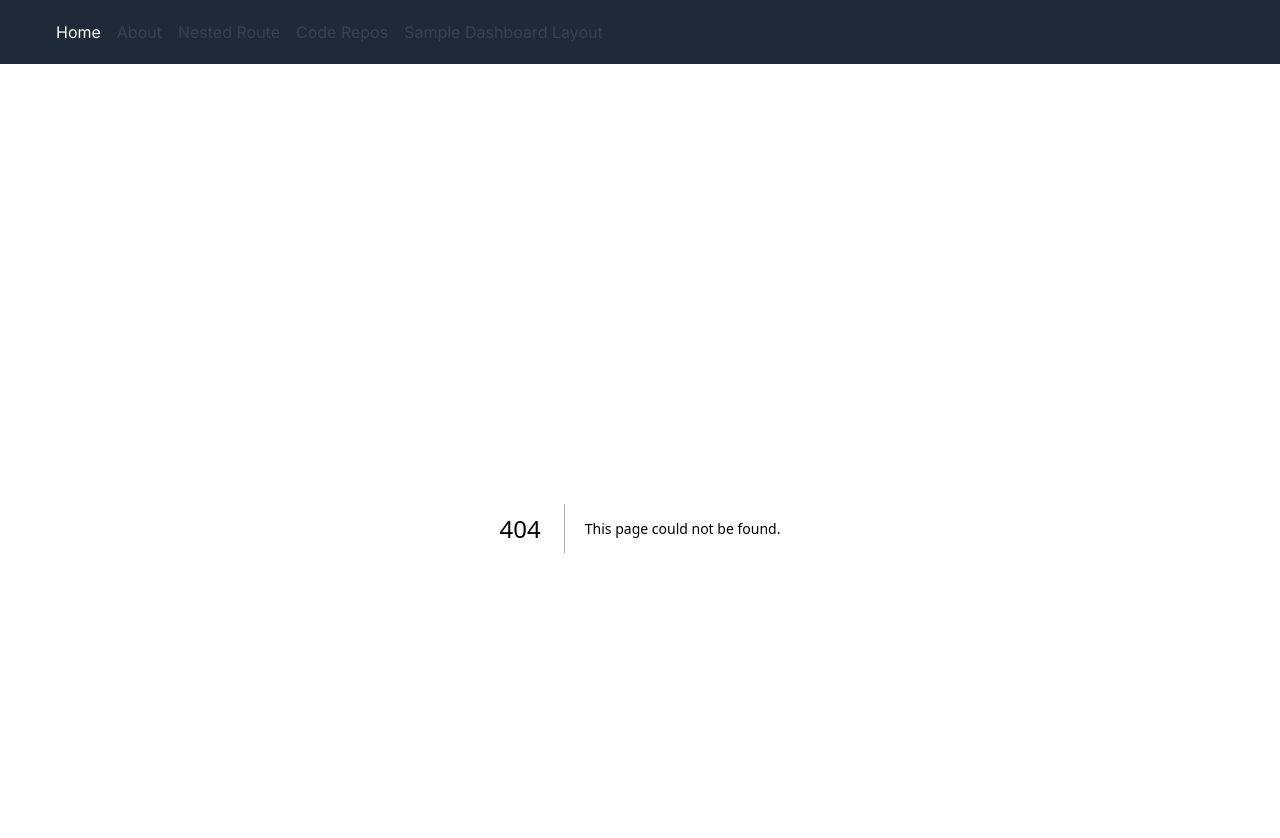
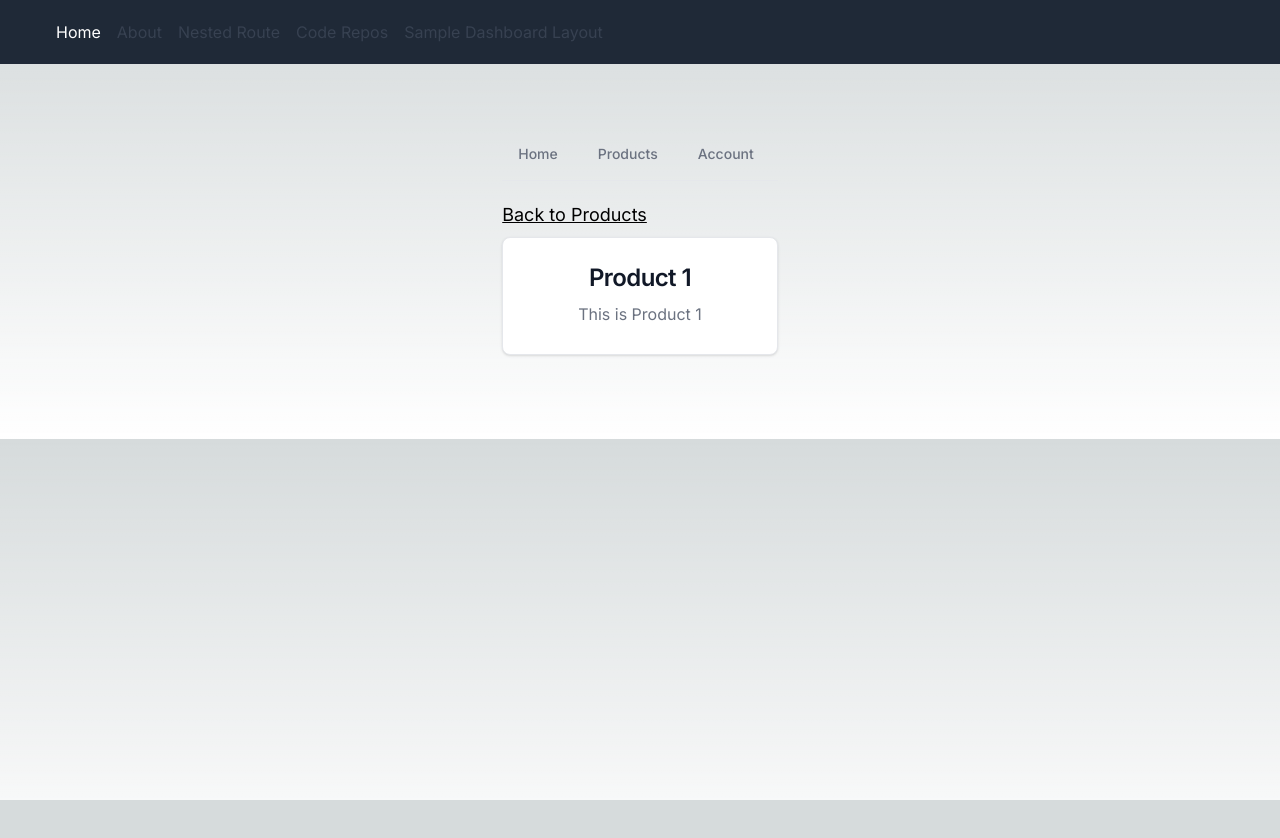
Before and after one commit to Ben888GitHub/nextjs-app-router, a Next.js app: page /dashboard/products/1 in a window 1280 px wide. Before the commit this address had no page. Shown: the top 838 px of the page. After the commit the page ends 800 px from the top, so only its background shows below. Built offline with nearby package versions, Linux system fonts and the light colour scheme.

Commit message:
try dynamic metadata

```diff
--- /dev/null
+++ b/app/dashboard/products/[id]/page.js
@@ -0,0 +1,72 @@
+import { mockProducts } from '@/app/utils/productsData';
+import Link from 'next/link';
+
+// * Dynamic Metadata: https://nextjs.org/docs/app/building-your-application/optimizing/metadata#dynamic-metadata
+// * https://nextjs.org/docs/app/api-reference/functions/generate-metadata
+// * https://medium.com/@danielcracbusiness/the-power-of-metadata-in-next-js-13-part-1-optimize-your-websites-seo-now-512e037ca9f9
+export async function generateMetadata({ params, searchParams }, parent) {
+	console.log(params);
+
+	const mockProduct = mockProducts.find(({ id }) => id === Number(params.id));
+
+	if (mockProduct) {
+		return {
+			title: `Product ${params.id}`,
+			description: mockProduct.description,
+			icons: {
+				icon: '/vercel.svg'
+			}
+		};
+	} else {
+		return {
+			title: `Unknown Product`,
+			description: `Product not found with id ${params.id}`
+		};
+	}
+}
+
+const AllProducts = () => (
+	<div className="mb-2">
+		<Link href="/dashboard/products" className="text-lg underline">
+			Back to Products
+		</Link>
+	</div>
+);
+
+const Product = ({ params }) => {
+	const mockProduct = mockProducts.find(({ id }) => id === Number(params.id));
+
+	if (mockProduct) {
+		return (
+			<>
+				<AllProducts />
+				<div className="text-center max-w-2xl p-6 bg-white border border-gray-200 rounded-lg shadow dark:bg-gray-800 dark:border-gray-700 mb-5">
+					<p className="mb-2 text-2xl font-semibold tracking-tight text-gray-900 dark:text-white">
+						{mockProduct.title}
+					</p>
+
+					<p className="mb-1 font-normal text-gray-500 dark:text-gray-400">
+						{mockProduct.description}
+					</p>
+				</div>
+			</>
+		);
+	}
+	return (
+		<>
+			<AllProducts />
+			<div className="text-center max-w-2xl p-6 bg-white border border-gray-200 rounded-lg shadow dark:bg-gray-800 dark:border-gray-700 mb-5">
+				<p className="mb-2 text-xl font-semibold tracking-tight text-gray-900 dark:text-white">
+					{`Product not found with id ${params.id}`}
+				</p>
+			</div>
+		</>
+	);
+};
+
+export default Product;
+
+// * References:
+// * https://dev.to/rainbowhat/dynamic-metadata-nextjs-13-app-directory-1iek
+// * https://javascript.plainenglish.io/mastering-metadata-in-next-js-a-comprehensive-guide-to-seo-excellence-ab9c2cf0dc35
+// * https://www.youtube.com/watch?v=cacys-rrQN8
--- a/app/dashboard/products/page.js
+++ b/app/dashboard/products/page.js
@@ -1,3 +1,27 @@
-const ProductsDashboard = () => <p className="text-3xl">Products Dashboard</p>;
+import { mockProducts } from '@/app/utils/productsData';
+import Link from 'next/link';
+
+const ProductsDashboard = () => (
+	<>
+		<p className="text-3xl mb-5">Products Dashboard</p>
+		{mockProducts.map(({ id, title, description }) => (
+			<div
+				key={id}
+				className="text-center max-w-2xl p-6 bg-white border border-gray-200 rounded-lg shadow dark:bg-gray-800 dark:border-gray-700 mb-5"
+			>
+				<Link
+					href={`products/${id}`}
+					className="hover:underline mb-2 text-2xl font-semibold tracking-tight text-gray-900 dark:text-white"
+				>
+					{title}
+				</Link>
+
+				<p className="mb-1 font-normal text-gray-500 dark:text-gray-400">
+					{description}
+				</p>
+			</div>
+		))}
+	</>
+);
 
 export default ProductsDashboard;
--- /dev/null
+++ b/app/utils/productsData.js
@@ -0,0 +1,17 @@
+export const mockProducts = [
+	{
+		id: 1,
+		title: 'Product 1',
+		description: 'This is Product 1'
+	},
+	{
+		id: 2,
+		title: 'Product 2',
+		description: 'This is Product 2'
+	},
+	{
+		id: 3,
+		title: 'Product 3',
+		description: 'This is Product 3'
+	}
+];
```
Also changed, not shown: references.txt.
